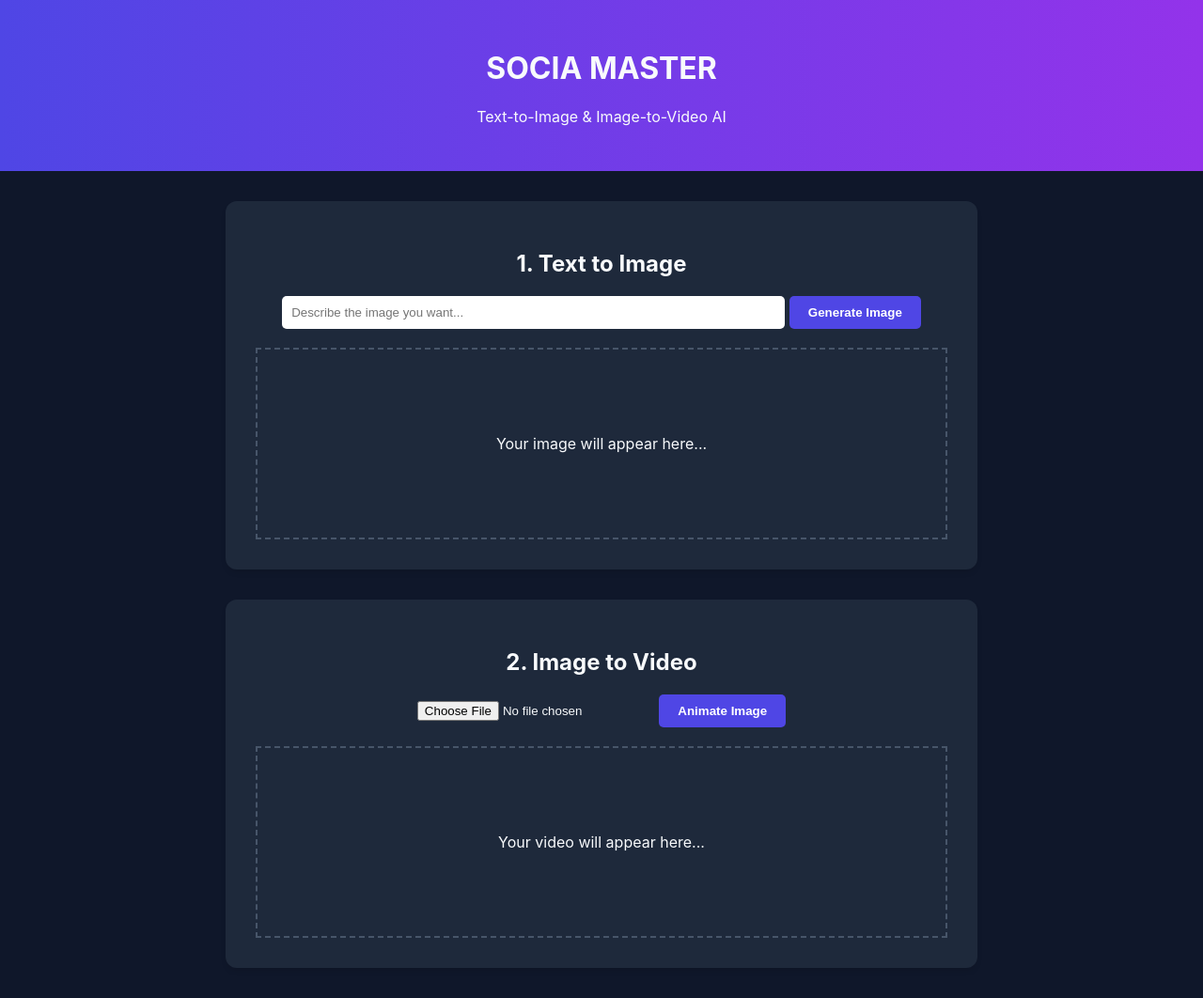
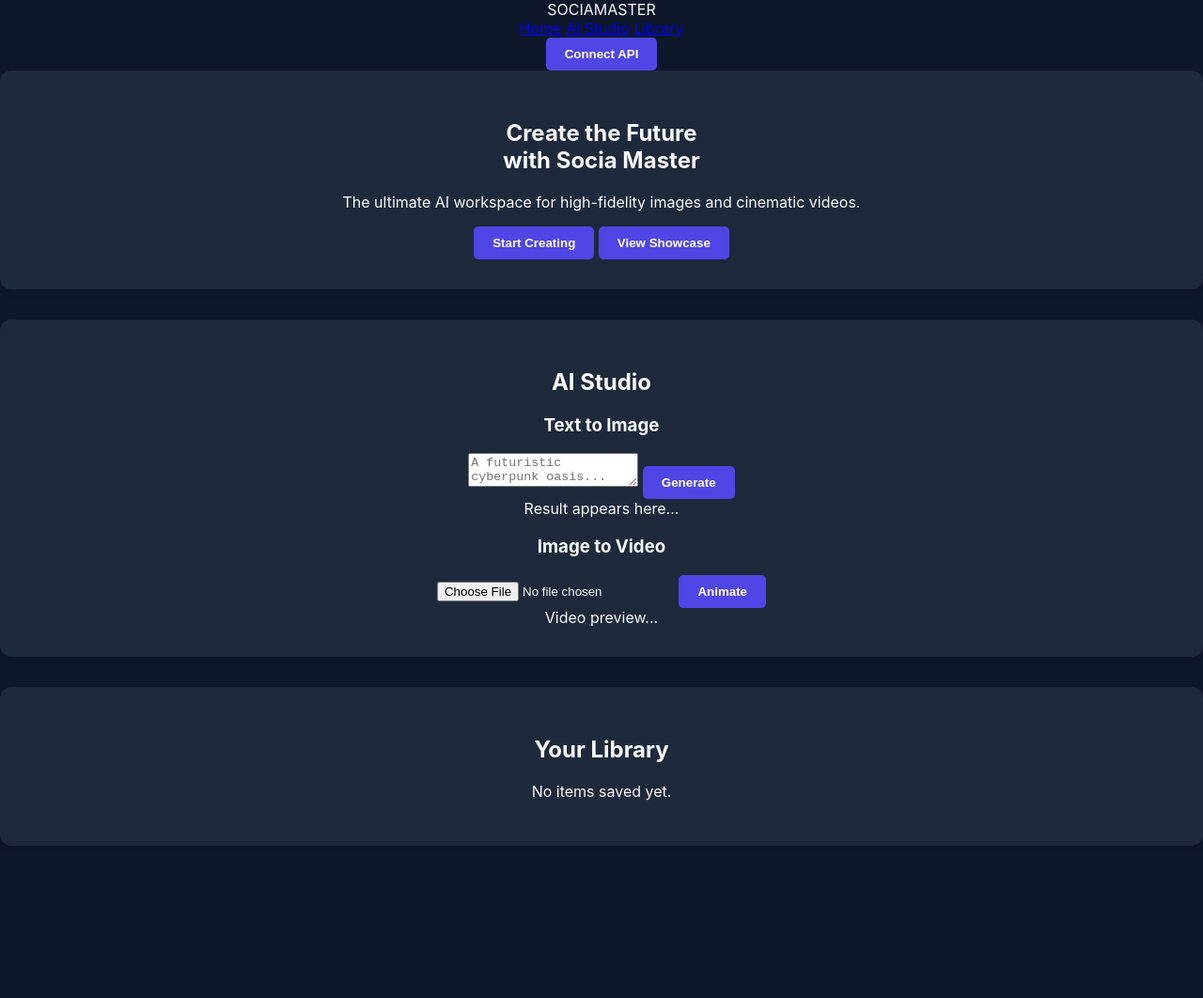
Before and after one commit to bamniyaa311-byte/Social-Master, a website: page index.html in a window 1280 px wide. Shown: the whole page at 94% size. After the commit the page ends 932 px from the top, so only its background shows below. Drawn offline with Linux system fonts and the light colour scheme.

Commit message:
Update index.html

```diff
--- a/index.html
+++ b/index.html
@@ -3,38 +3,60 @@
 <head>
     <meta charset="UTF-8">
     <meta name="viewport" content="width=device-width, initial-scale=1.0">
-    <title>Socia Master | AI Hub</title>
+    <title>Socia Master | Next-Gen AI</title>
     <link rel="stylesheet" href="style.css">
+    <link href="https://fonts.googleapis.com/css2?family=Plus+Jakarta+Sans:wght@300;400;700&display=swap" rel="stylesheet">
 </head>
 <body>
-    <header>
-        <h1>SOCIA MASTER</h1>
-        <p>Text-to-Image & Image-to-Video AI</p>
-    </header>
+    <nav class="glass-nav">
+        <div class="logo">SOCIA<span>MASTER</span></div>
+        <div class="nav-links">
+            <a href="#" onclick="showSection('home')">Home</a>
+            <a href="#" onclick="showSection('tools')">AI Studio</a>
+            <a href="#" onclick="showSection('library')">Library</a>
+        </div>
+        <button class="btn-primary">Connect API</button>
+    </nav>
 
-    <main class="container">
-        <section id="image-gen">
-            <h2>1. Text to Image</h2>
-            <div class="input-group">
-                <input type="text" id="imagePrompt" placeholder="Describe the image you want...">
-                <button onclick="generateImage()">Generate Image</button>
+    <section id="home" class="active-section">
+        <div class="hero">
+            <h1 class="glow-text">Create the Future <br>with Socia Master</h1>
+            <p>The ultimate AI workspace for high-fidelity images and cinematic videos.</p>
+            <div class="hero-btns">
+                <button class="btn-primary" onclick="showSection('tools')">Start Creating</button>
+                <button class="btn-outline">View Showcase</button>
             </div>
-            <div id="imageResult" class="result-box">
-                <p>Your image will appear here...</p>
+        </div>
+    </section>
+
+    <section id="tools" class="hidden">
+        <div class="section-header">
+            <h2>AI Studio</h2>
+        </div>
+        <div class="bento-grid">
+            <div class="bento-item large glass-card">
+                <h3>Text to Image</h3>
+                <textarea id="imgPrompt" placeholder="A futuristic cyberpunk oasis..."></textarea>
+                <button onclick="generateAI('image')" class="btn-gen">Generate</button>
+                <div id="imgOutput" class="preview-area">Result appears here...</div>
             </div>
-        </section>
+            <div class="bento-item glass-card">
+                <h3>Image to Video</h3>
+                <input type="file" id="videoSource">
+                <button onclick="generateAI('video')" class="btn-gen">Animate</button>
+                <div id="vidOutput" class="preview-area">Video preview...</div>
+            </div>
+        </div>
+    </section>
 
-        <section id="video-gen">
-            <h2>2. Image to Video</h2>
-            <div class="input-group">
-                <input type="file" id="imageInput" accept="image/*">
-                <button onclick="generateVideo()">Animate Image</button>
-            </div>
-            <div id="videoResult" class="result-box">
-                <p>Your video will appear here...</p>
-            </div>
-        </section>
-    </main>
+    <section id="library" class="hidden">
+        <div class="section-header">
+            <h2>Your Library</h2>
+        </div>
+        <div class="gallery-grid" id="gallery">
+            <div class="gallery-item glass-card"><p>No items saved yet.</p></div>
+        </div>
+    </section>
 
     <script src="script.js"></script>
 </body>
```
